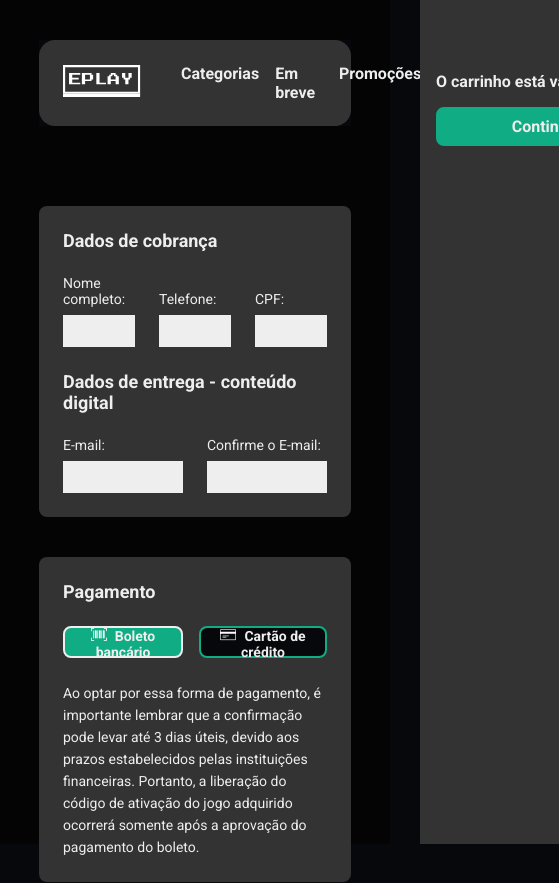
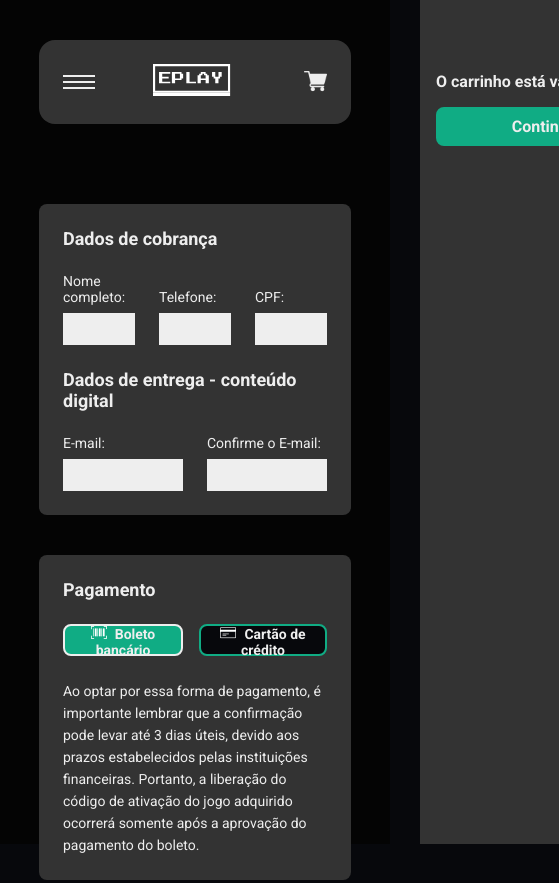
Before and after one commit to CesarSants/e-play, a React (Create React App) app: page /checkout in a window 390 px wide. Shown: the top 883 px of the page, 559 px wide, since content can reach past the window. Built offline with nearby package versions, Linux system fonts and the light colour scheme.

Commit message:
menu responsivo pronto

```diff
--- a/src/components/Header/index.tsx
+++ b/src/components/Header/index.tsx
@@ -5,13 +5,17 @@ import {
   Links,
   CartButton,
   HeaderContainer,
-  HashLin
+  HashLin,
+  Hamburguer,
+  HeaderRow,
+  NavMobile
 } from './styles'
 import logo from '../../assets/images/logo.svg'
 import carrinho from '../../assets/images/carrinho.svg'
 import { open } from '../../store/reducers/cart'
 import { useDispatch, useSelector } from 'react-redux'
 import { RootReducer } from '../../store'
+import { useState } from 'react'
 
 export type Props = {
   isSpecificPage?: boolean
@@ -20,15 +24,25 @@ export type Props = {
 const Header = ({ isSpecificPage }: Props) => {
   const dispatch = useDispatch()
   const { items } = useSelector((state: RootReducer) => state.cart)
+  const [isMenuOpen, setIsMenuOpen] = useState(false)
 
   const openCart = () => {
     dispatch(open())
   }
 
   return (
-    <HeaderContainer isSpecificPage={isSpecificPage}>
+    <HeaderContainer
+      isSpecificPage={isSpecificPage}
+      className={isSpecificPage && isMenuOpen ? 'is-open' : ''} //@
+    >
       <HeaderBar>
+        <HeaderRow>
           <div>
+            <Hamburguer onClick={() => setIsMenuOpen(!isMenuOpen)}>
+              <span></span>
+              <span></span>
+              <span></span>
+            </Hamburguer>
             <Link to={'/'}>
               <img src={logo} alt="EPLAY" />
             </Link>
@@ -47,10 +61,40 @@ const Header = ({ isSpecificPage }: Props) => {
               </Links>
             </nav>
           </div>
+          {items.length > 1 ? (
             <CartButton onClick={openCart}>
+              {items.length}
+              <span>&nbsp;-&nbsp;produtos</span>
+              <img src={carrinho} alt="carrinho" />
+            </CartButton>
+          ) : items.length === 1 ? (
+            <CartButton onClick={openCart}>
+              {items.length} <span>&nbsp;-&nbsp;produto</span>
+              <img src={carrinho} alt="carrinho" />
+            </CartButton>
+          ) : (
+            <CartButton onClick={openCart}>
+              <span>Carrinho vazio </span> <img src={carrinho} alt="carrinho" />
+            </CartButton>
+          )}
+          {/* <CartButton onClick={openCart}>
           {items.length} - produto(s)
           <img src={carrinho} alt="carrinho" />
-        </CartButton>
+        </CartButton> */}
+        </HeaderRow>
+        <NavMobile className={isMenuOpen ? 'is-open' : ''}>
+          <Links>
+            <LinkItem>
+              <Link to={'/categories'}>Categorias</Link>
+            </LinkItem>
+            <LinkItem>
+              <HashLin to="/#comming-soon">Em breve</HashLin>
+            </LinkItem>
+            <LinkItem>
+              <HashLin to="/#on-sale">Promoções</HashLin>
+            </LinkItem>
+          </Links>
+        </NavMobile>
       </HeaderBar>
     </HeaderContainer>
   )
--- a/src/components/Header/styles.ts
+++ b/src/components/Header/styles.ts
@@ -4,8 +4,10 @@ import { Props } from '.'
 import { HashLink } from 'react-router-hash-link'
 
 export const HeaderContainer = styled.div<Props>`
-  background-color: ${cores.preta};
+  /* background-color: ${cores.preta}; */
   color: ${cores.branca};
+  /* position: relative; //@ */
+  /* transition: margin-bottom 0.3s; //@ */
 
   ::before {
     content: '';
@@ -34,6 +36,24 @@ export const HeaderContainer = styled.div<Props>`
       z-index: -1;
     }
   `}
+
+  ${(props) =>
+    props.isSpecificPage &&
+    `&.is-open::after {
+      height: 278px;
+    }`}
+`
+export const Links = styled.ul`
+  display: flex;
+  margin-left: 40px;
+
+  @media (max-width: 789px) {
+    margin-left: 0;
+    display: block;
+  }
+  /* @media (min-width: 790px) {
+    display: none;
+  } */
 `
 
 export const HeaderBar = styled.header`
@@ -41,12 +61,12 @@ export const HeaderBar = styled.header`
   padding: 24px;
   border-radius: 16px;
   margin-bottom: 80px;
-  display: flex;
+  /* display: flex;
   align-items: center;
-  justify-content: space-between;
-  z-index: 200;
+  justify-content: space-between; */
+  z-index: 1;
 
-  @media (max-width: ${breakpoints.tablet}) {
+  @media (min-width: 789px) {
   }
 
   a {
@@ -55,18 +75,40 @@ export const HeaderBar = styled.header`
     font-weight: bold;
   }
 
-  div {
+  /* > div {
     display: flex;
     align-items: center;
+
+    @media (max-width: 789px) {
+      flex: auto;
+      justify-content: space-between;
+
+      ${Links} {
+        display: none;
+      }
+    }
+  } */
+`
+export const NavMobile = styled.nav`
+  display: none;
+
+  &.is-open {
+    display: block;
   }
-`
-export const Links = styled.ul`
-  display: flex;
-  margin-left: 40px;
 `
 
 export const LinkItem = styled.li`
   margin-right: 16px;
+
+  @media (max-width: 789px) {
+    margin-right: 0;
+
+    a {
+      display: block;
+      padding: 16px 0;
+      text-align: center;
+    }
+  }
 `
 
 export const CartButton = styled.a`
@@ -76,10 +118,61 @@ export const CartButton = styled.a`
   img {
     margin-left: 16px;
   }
+
+  span {
+    @media (max-width: 789px) {
+      //opcional
+      display: none;
+    }
+  }
 `
 
 export const HashLin = styled(HashLink)`
   color: ${cores.cinzaClaro};
   text-decoration: none;
   margin-right: 8px;
+
+  @media (max-width: 789px) {
+    margin-right: 0;
+  }
 `
+
+export const Hamburguer = styled.div`
+  width: 32px;
+
+  span {
+    height: 2px;
+    display: block;
+    width: 100%;
+    background-color: ${cores.branca};
+    margin-bottom: 4px;
+
+    &:last-child {
+      margin-bottom: 0px;
+    }
+
+    @media (min-width: 790px) {
+      display: none;
+    }
+  }
+`
+
+export const HeaderRow = styled.div`
+  display: flex;
+  align-items: center;
+  justify-content: space-between;
+
+  > div {
+    display: flex;
+    align-items: center;
+
+    @media (max-width: 789px) {
+      flex: auto;
+      justify-content: space-between;
+
+      ${Links} {
+        display: none;
+      }
+    }
+  }
+`
```
Lines whose indentation alone changed are shown as unchanged.
